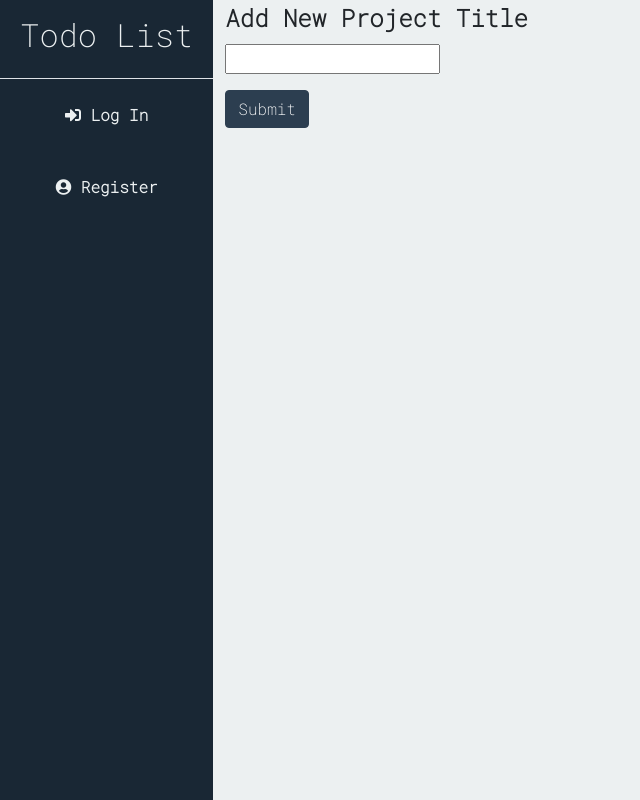
After one commit to ZaidKaraymeh/django-todo-list, a Django app: page /newProject/ in a window 1280 px wide. The commit adds this page. Shown: the whole page, without its empty margins (0-640 px from the left). Run offline with Django 3.2, Linux system fonts and the light colour scheme; some libraries are stand-ins or nearby versions.

Commit message:
Projects and Tasks

```diff
--- a/todo/admin.py
+++ b/todo/admin.py
@@ -1,8 +1,9 @@
 from django.contrib import admin
-from .models import Task
+from .models import Project, Task
 
 
 # Register your models here.
 
 
 admin.site.register(Task)
+admin.site.register(Project)
--- a/todo/forms.py
+++ b/todo/forms.py
@@ -1,6 +1,6 @@
 from django import forms
 from django.forms.widgets import CheckboxInput
-from .models import Task
+from .models import Project, Task
 
 
 class NewTaskForm(forms.ModelForm):
@@ -10,3 +10,12 @@ class NewTaskForm(forms.ModelForm):
     class Meta:
         model = Task
         fields = ["task_title", "task_content"]
+
+
+class NewProjectForm(forms.ModelForm):
+    # task_done = forms.BooleanField(required=False, widget= CheckboxInput)
+
+
+    class Meta:
+        model = Project
+        fields = ["project_title"]
--- a/todo/models.py
+++ b/todo/models.py
@@ -5,10 +5,15 @@ from django.contrib.auth.models import User
 
 # Create your models here.
 
+class Project(models.Model):
+    project_title = models.CharField(null= True, max_length=50)
+    def __str__(self):
+        return self.project_title
+
 class Task(models.Model):
     author = models.ForeignKey(User, on_delete=models.CASCADE, null=True)
     task_title = models.CharField(null= True, max_length=50)
     task_content = RichTextField(blank=True, null=True)
-
+    project = models.ForeignKey(Project, on_delete=models.CASCADE, related_name='tasks', null=True)
     def __str__(self):
         return self.task_title
--- a/todo/templates/todo/base.html
+++ b/todo/templates/todo/base.html
@@ -62,7 +62,7 @@
             >
             {% if  request.user.is_authenticated %}
 
-              <a class="text-decoration-none text-light p-4" href="{% url 'todo-newTask'%}"
+              <a class="text-decoration-none text-light p-4" href="{% url 'todo-newProject'%}"
                 ><i class="far fa-plus-square"></i> New Project</a
               >
               <a class="text-decoration-none text-light p-4 border-bottom" href="{% url 'logout'%}" style="width: 100%;"
--- /dev/null
+++ b/todo/templates/todo/newProject.html
@@ -0,0 +1,22 @@
+{% extends 'todo/base.html' %}
+{% load crispy_forms_tags %}
+ {% block content %}
+
+<form method="POST">
+    {% csrf_token %}
+
+    <fieldset class="form-group" >
+        <legend> Add New Project Title </legend>
+        {{form.project_title}}
+        {{ form.media }}
+    </fieldset>
+    <div class="form-group">
+        <button type="submit" class="btn btn-primary" > Submit </button>
+    </div>
+</form>
+
+
+
+
+
+{%endblock content %}
--- a/todo/urls.py
+++ b/todo/urls.py
@@ -1,8 +1,9 @@
-from .views import home, newTask, task
+from .views import home, newProject, newTask, task
 from django.urls import path
 
 urlpatterns = [
     path("", home, name="todo-home"),
-    path("new/", newTask, name="todo-newTask"),
+    path("<str:projectTitle>/newtask/", newTask, name="todo-newTask"),
+    path("newProject/", newProject, name="todo-newProject"),
     path("task/<int:id>/", task, name="todo-task"),
 ]
--- a/todo/views.py
+++ b/todo/views.py
@@ -1,7 +1,7 @@
-from .models import Task
+from .models import Project, Task
 from django.http.response import HttpResponse
 from django.shortcuts import redirect, render
-from .forms import NewTaskForm
+from .forms import NewProjectForm, NewTaskForm
 from django.contrib import messages
 
 # Create your views here.
@@ -10,8 +10,26 @@ from django.contrib import messages
 def home(request):
     author = request.user
     tasksNotCleaned = Task.objects.filter(author=author)
-    tasks = [{"title": x[2], "id": x[0]} for x in tasksNotCleaned.values_list()]
-    context = {"tasks":tasks}
+
+    tasks = [{"task_title": x[2], "id": x[0],} for x in tasksNotCleaned.values_list()]
+
+    print("Project Titles: " ,[x for x in tasks])
+
+    projectsNotCleaned = Project.objects.all()
+    projects =   [{
+        "title": x[1],
+        "id": x[0],
+        "tasks":
+        list(Task.objects.filter(project__project_title = x[1]))
+
+    }for x in projectsNotCleaned.values_list()]
+    # Task.objects.filter(project__project_title= "iPhone 12").count()
+
+    print("Projects: ", projectsNotCleaned.values_list())
+    print("Tasks: ", tasksNotCleaned.values_list())
+    print(projects[0])
+    context = {"projects":projects}
+
     return render(request, "todo/home.html", context)
 
 def task(request, id):
@@ -38,14 +56,18 @@ def task(request, id):
     return render(request, "todo/task.html", context)
 
 
-def newTask(request):
+def newTask(request, projectTitle):
     print("POST: ", request.POST)
     if request.method == "POST":
         form = NewTaskForm(request.POST or None)
-        print("Working")
         if form.is_valid():
             task = form.save(commit=False)
             task.author = request.user
+            print(projectTitle)
+
+            project_obj = Project.objects.filter(project_title = projectTitle).first()
+
+            task.project = project_obj
             form.save()
             # done = form.cleaned_data.get("task_done")
             messages.success(request, "Task Posted!")
@@ -55,3 +77,24 @@ def newTask(request):
         form = NewTaskForm()
     context=  {"form": form}
     return render(request, "todo/newTask.html", context)
+
+
+
+
+def newProject(request):
+    print("POST: ", request.POST)
+    if request.method == "POST":
+        form = NewProjectForm(request.POST or None)
+        print("Working")
+        if form.is_valid():
+            task = form.save(commit=False)
+            task.author = request.user
+            form.save()
+            # done = form.cleaned_data.get("task_done")
+            messages.success(request, "Project Created Successfully!")
+            return redirect("todo-home")
+
+    else:
+        form = NewProjectForm()
+    context=  {"form": form}
+    return render(request, "todo/newProject.html", context)
```
Also changed, not shown: todo/templates/todo/home.html (+15 -8 lines), db.sqlite3, todo/migrations/0006_auto_20210807_1834.py (added).
